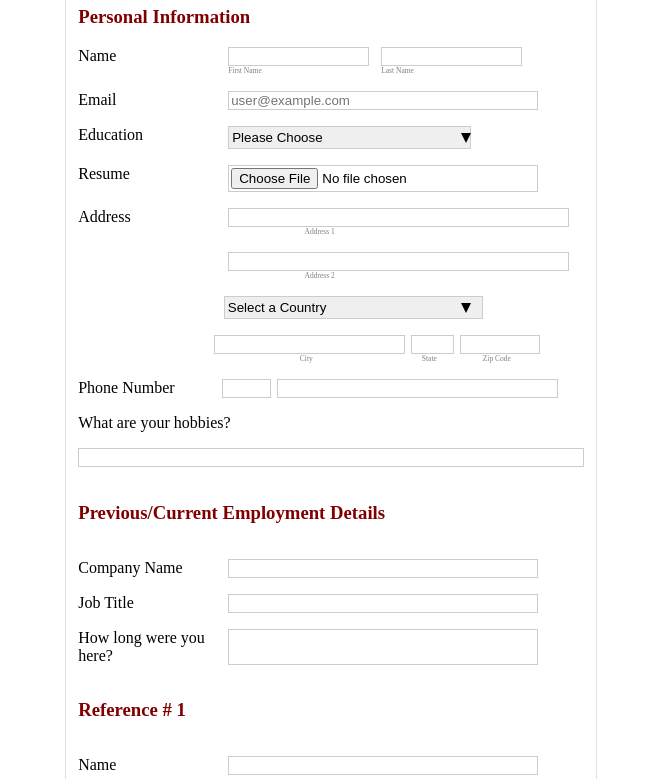
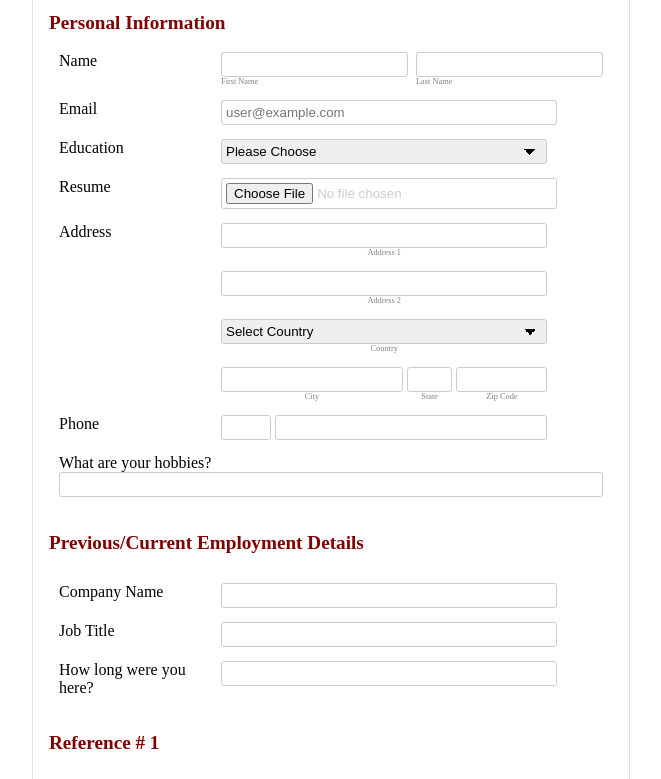
Before and after one commit to bilal-shah-shopx/Job-Application-Form, a plain HTML site: page index.html in a window 1280 px wide. Shown: the part 102-881 px from the top of the page, without its empty margins (309-970 px from the left). Drawn offline with Linux system fonts and the light colour scheme.

Commit message:
Apply Feedback changes

```diff
--- a/index.html
+++ b/index.html
@@ -1,5 +1,5 @@
 <!DOCTYPE html>
-<html lang="en-us">
+<html lang="en">
 
 <head>
     <title>Job Application Form</title>
@@ -9,110 +9,139 @@
 <body>
     <main>
         <form>
-                <fieldset>
-                    <h1>Job Application</h1>
+            <fieldset class="main-fieldset">
+                <legend>
+                    Job Application
+                </legend>
 
-                    <h3>
+                <fieldset class="personal-fieldset">
+                    <legend>
                         Personal Information
-                    </h3>
-                    <div class="form">
+                    </legend>
+
+                    <div class="personal-container">
+
+                        <!-- Name -->
                         <div class="field">
                             <label for="fname">Name</label>
-                            <div class="inputs">
+                            <div class="input-field inputs">
                                 <div class="input-group">
-                                    <input type="text" id="fname" name="fname">
+                                    <input type="text" id="fname" name="fname" required>
                                     <small>First Name</small>
                                 </div>
-
                                 <div class="input-group">
-                                    <input type="text" id="lname" name="lname">
+                                    <input type="text" id="lname" name="lname" required>
                                     <small>Last Name</small>
                                 </div>
                             </div>
                         </div>
+
+                        <!-- Email -->
                         <div class="field">
                             <label for="email">Email</label>
-                            <input class="input-field" type="email" id="email" name="email" placeholder="user@example.com">
+                            <input class="input-field" type="email" id="email" name="email"
+                                placeholder="user@example.com">
                         </div>
-                        <div class="field select-wrapper">
-                            <label for="education">Education</label>
-                            <select class="input-field select-field" id="education" name="education" required>
+
+                        <!-- Education -->
+                        <div class="field">
+                            <label>Education</label>
+                            <select class="input-field select-field" required>
                                 <option value="" disabled selected>Please Choose</option>
                                 <option value="matric">Matric</option>
                                 <option value="intermediate">Intermediate</option>
                                 <option value="bachelors">Bachelors</option>
                                 <option value="masters">Masters</option>
                             </select>
-                            <div class="arrow-bottom"></div>
                         </div>
+
+                        <!-- Resume -->
                         <div class="field">
                             <label for="resume">Resume</label>
-                            <input class="input-field" type="file" id="resume" name="resume">
+                            <input class="input-field" type="file" id="resume" name="resume" required>
                         </div>
+
+                        <!-- Addresss -->
                         <div class="field">
                             <label for="address1">Address</label>
-                            <div class="inputs">
-                                <div class="input-group address">
-                                    <input type="text" id="address1" name="address1">
+                            <div class="input-field inputs address-input">
+                                <div class="input-group">
+                                    <input type="text" id="address1" name="address1" required>
                                     <small>Address 1</small>
                                 </div>
                             </div>
                         </div>
-                        <div class="field">
-                            <label></label>
-                            <div class="inputs">
-                                <div class="input-group address">
-                                    <input type="text" id="address2" name="address2">
+
+                        <div class="field address-2">
+                            <div class="input-field inputs address-input">
+                                <div class="input-group">
+                                    <input type="text" id="address2" name="address2" required>
                                     <small>Address 2</small>
                                 </div>
                             </div>
                         </div>
-                        <div class="field select-wrapper">
-                            <label style="width: 230px;"></label>
-                            <select class="select-field" id="country" name="country" required>
-                                <option value="" disabled selected>Select a Country</option>
+
+                        <div class="field country">
+                            <div class="input-field inputs address-input">
+                                <div class="input-group">
+                                    <select class="select-field" required>
+                                        <option value="" disabled selected>Select Country</option>
                                         <option value="pakistan">Pakistan</option>
                                         <option value="canada">Canada</option>
                                         <option value="japan">Japan</option>
                                         <option value="china">China</option>
                                     </select>
-                            <div class="arrow-bottom"></div>
+                                    <small>Country</small>
                                 </div>
-                        <div class="field">
-                            <label style="width: 210px;"></label>
-                            <div class="inputs">
-                                <div class="input-group address city">
-                                    <input type="text" id="city" name="city">
+                            </div>
+                        </div>
+
+                        <div class="field city">
+                            <div class="input-field inputs city-row">
+                                <div class="input-group" id="city">
+                                    <input type="text" name="city" required>
                                     <small>City</small>
                                 </div>
-                                <div class="input-group address state">
-                                    <input type="text" id="state" name="state">
+                                <div class="input-group" id="state">
+                                    <input type="text" name="state" required>
                                     <small>State</small>
                                 </div>
-                                <div class="input-group address zip-code">
-                                    <input type="text" id="zip-code" name="zip-code">
+                                <div class="input-group" id="zip">
+                                    <input type="text" name="zip" required>
                                     <small>Zip Code</small>
                                 </div>
                             </div>
                         </div>
+
+                        <!-- Phone -->
+
                         <div class="field">
-                            <label for="phone" style="width: 150px;">Phone Number</label>
-                            <div class="inputs">
-                                <div class="input-group address phone-code">
-                                    <input type="text" id="phone-code" name="phone-code">
+                            <label>Phone</label>
+                            <div class="input-field inputs phone-row">
+                                <input class="phone-code" type="text">
+                                <input class="phone" type="text">
                             </div>
-                                <div class="input-group address">
-                                    <input type="text" id="phone" name="phone">
+                        </div>
+
+                        <!-- Hobbies -->
+
+                        <div>
+                            <label>What are your hobbies?</label>
+                            <div class="field">
+                                <input class="input-field" type="text" id="hobbies" name="hobbies">
                             </div>
                         </div>
                     </div>
-                        <label for="hobbies">What are your hobbies?</label>
-                        <div class="field">
-                            <input class="input-field" type="text" id="hobbies" name="hobbies">
-                        </div>
-                        <h3>
+                </fieldset>
+
+
+                <!-- Experience -->
+                <fieldset class="emp-fieldset">
+                    <legend>
                         Previous/Current Employment Details
-                        </h3>
+                    </legend>
+
+                    <div class="emp-container">
                         <div class="field">
                             <label for="company">Company Name</label>
                             <input class="input-field" type="text" id="company" name="company">
@@ -125,10 +154,17 @@
                             <label for="time">How long were you here?</label>
                             <input class="input-field" type="text" id="time" name="time">
                         </div>
-                        <h3>
+                    </div>
+                </fieldset>
+
+
+                <!--Reference-->
+                <fieldset class="ref1-fieldset">
+                    <legend>
                         Reference # 1
-                        </h3>
-                        <div class="field">
+                    </legend>
+                    <div class="ref1-container">
+                        <div class="field ref1">
                             <label for="ref1-name">Name</label>
                             <input class="input-field" type="text" id="ref1-name" name="ref1-name">
                         </div>
@@ -136,10 +172,14 @@
                             <label for="ref1-phone">Phone</label>
                             <input class="input-field" type="text" id="ref1-phone" name="ref1-phone">
                         </div>
-                        <h3>
+                    </div>
+                </fieldset>
+                <fieldset class="ref2-fieldset">
+                    <legend>
                         Reference # 2
-                        </h3>
-                        <div class="field">
+                    </legend>
+                    <div class="ref2-container">
+                        <div class="field ref2">
                             <label for="ref2-name">Name</label>
                             <input class="input-field" type="text" id="ref2-name" name="ref2-name">
                         </div>
@@ -147,11 +187,18 @@
                             <label for="ref2-phone">Phone</label>
                             <input class="input-field" type="text" id="ref2-phone" name="ref2-phone">
                         </div>
+                    </div>
+                </fieldset>
+
+                <!--Apply Button-->
                 <div class="div-btn">
-                            <button class="btn">Apply</button>
+                    <button class="btn" type="submit">Apply</button>
+                </div>
+
                 </div>
             </fieldset>
         </form>
     </main>
 </body>
+
 </html>
--- a/style.css
+++ b/style.css
@@ -1,5 +1,5 @@
 body {
-    font-family: 'Times New Roman', Times, serif;
+  font-family: "Times New Roman", serif;
 }
 
 form {
@@ -7,138 +7,166 @@ form {
   justify-content: center;
 }
 
-.form {
-    display: flex;
-    flex-direction: column;
-    gap: 16px;
+.main-fieldset {
+  width: 40%;
+  border: 0.1px solid rgb(225, 225, 225);
+  border-top: 15px solid maroon;
 }
 
-.field {
-    display: flex;
-    gap: 0px;
+fieldset{
+  position: relative;
 }
 
-#fname,
-#lname {
-    width: 135px;
-    border: 1px solid #ccc;
+.personal-fieldset, .emp-fieldset, .ref1-fieldset, .ref2-fieldset {
+  border:none;
 }
 
-#resume {
-    padding: 2px;
+.main-heading, h1, .div-btn, .address-input, .city-row {
+  text-align: center;
 }
 
-#address1,
-#address2 {
-    width: 183%;
+
+.main-fieldset legend {
+  position: absolute;
+  top: 30px;
+  left: 150px;
+  font-weight: bolder;
+  font-size: xx-large;
 }
 
-#phone {
-    width: 150%;
+.personal-fieldset legend, .emp-fieldset legend, .ref1-fieldset legend, .ref2-fieldset legend {
+  position: absolute;
+  top: 25px;
+  left: 0px;
+  font-weight: bolder;
+  font-size: larger;
+  color: maroon;
 }
 
-#hobbies {
-    width: 100%;
+.personal-fieldset legend {
+  top: 85px;
+  left: 0px;
 }
 
-.field label,
-.field label:empty {
-    width: 150px;
-}
-
-.inputs {
-    display: flex;
-    gap: 12px;
-}
-
-.select-wrapper {
-    position: relative;
-    width: 80%;
-}
-
-.select-field {
-    width: 100%;
-    padding: 3px;
-    appearance: none;
-    border: 1px solid #ccc;
-    cursor: pointer;
+h3 {
+  color: maroon;
 }
 
 small {
     color: gray;
 }
 
-.arrow-bottom {
-    position: absolute;
-    right: 12px;
-    top: 50%;
-    transform: translateY(-50%);
+.personal-container {
+  display: flex;
+  flex-direction: column;
+  gap: 14px;
+  margin-top: 120px;
+}
 
-    width: 0;
-    height: 0;
-    border-left: 5px solid transparent;
-    border-right: 5px solid transparent;
-    border-top: 10px solid black;
+.emp-container, .ref1-container, .ref2-container {
+  display: flex;
+  flex-direction: column;
+  gap: 14px;
+  margin-top: 70px;
+}
+
+.field {
+  display: flex;
+  align-items: flex-start;
+  gap: 12px;
+}
+
+label {
+  width: 150px;
+}
+
+.inputs {
+  display: flex;
+  gap: 8px;
+  width: 60%;
+}
+
+.address-input {
+  flex-direction: column;
 }
 
 .input-group {
   display: flex;
   flex-direction: column;
-    font-size: xx-small;
+  font-size: 10px;
+}
+
+#resume {
+  color: #ccc;
+}
+
+input,
+select {
+  border: 1px solid #ccc;
+  padding: 4px;
+  border-radius: 3px;
 }
 
 .input-field {
   width: 60%;
-    border: 1px solid #ccc;
 }
 
-.address {
-    text-align: center;
+.select-field {
+  appearance: none;
+  background-image:
+    linear-gradient(45deg, transparent 50%, black 50%),
+    linear-gradient(135deg, black 50%, transparent 50%);
+  background-position:
+    calc(100% - 16px) 50%,
+    calc(100% - 10px) 50%;
+  background-size: 6px 6px;
+  background-repeat: no-repeat;
 }
 
-.input-group.address input {
-    width: 100%;
-    border: 1px solid #ccc;
+.phone-code {
+  width: 40px;
 }
 
-h3 {
-    color: maroon;
-}
-
-.div-btn {
-    text-align: center;
+.phone {
+  flex: 1;
 }
 
 .btn {
+  background: maroon;
   color: white;
-    background-color: maroon;
   border: none;
-    padding: 4px;
+  padding: 6px 16px;
   width: 13%;
+  border-radius: 3px;
+  cursor: pointer;
 }
 
-h1 {
-    text-align: center;
+.city-row, .phone-row {
+  gap: 4px;
 }
 
-fieldset {
-    width: 40%;
-    border: 0.1px solid rgb(225, 225, 225);
-    border-top: 15px solid maroon;
+.city-row input {
+  width: 100%;
+  box-sizing: border-box;
 }
 
-.phone-code {
-    width: 12%;
+.country, .city, .address-2{
+  margin-left: 162px;
+  width: 100%;
 }
 
-.city {
-    width: 50%;
+#city {
+  flex: 4;
 }
 
-.state {
-    width: 10%;
+#state {
+  flex: 1;
 }
 
-.zip-code {
-    width: 20%;
+#zip {
+  flex: 2;
 }
+
+#hobbies {
+    width: 100%;
+}
```
Also changed, not shown: index1.html (added, +183 -0 lines), 1 other file. Lines whose indentation alone changed are shown as unchanged.
